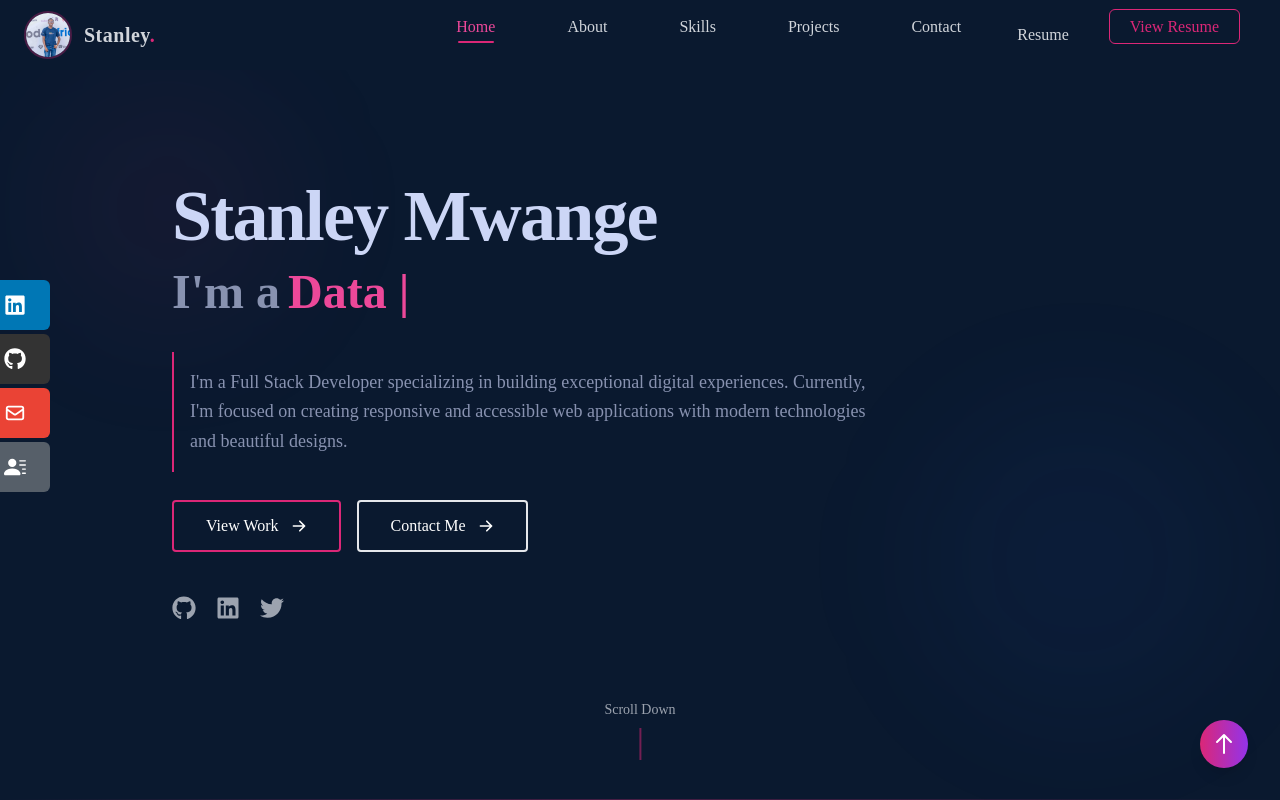
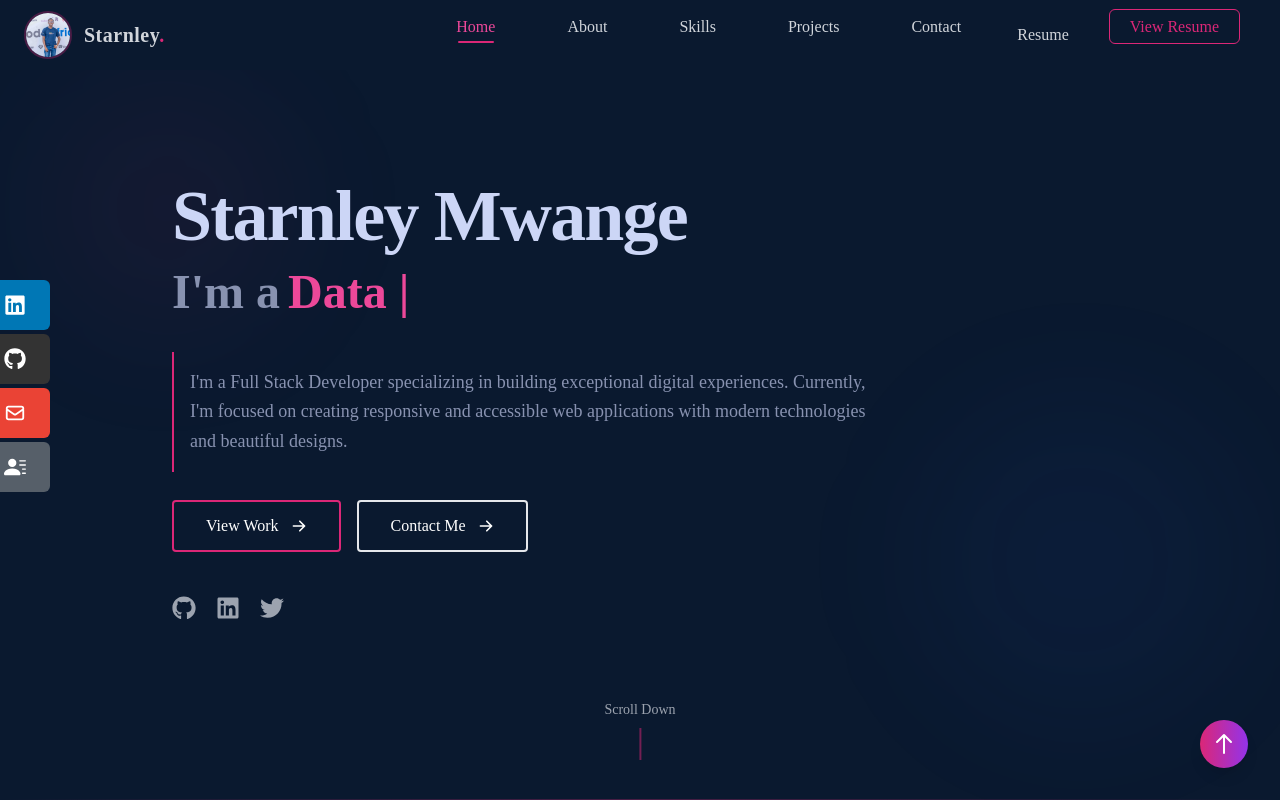
Before and after one commit to StanleyKioko/stan.me, a React (Create React App) app: page /#/ in a window 1280 px wide. Shown: the top 800 px of the page. Built offline with nearby package versions, Linux system fonts and the light colour scheme; the HTML template or start-up script is replaced by a standard one.

Commit message:
Name correction

```diff
--- a/src/components/Home.jsx
+++ b/src/components/Home.jsx
@@ -21,7 +21,7 @@ const Home = () => {
               <HiCode className="mr-2" /> Hi, my name is
             </p>*/}
             <h1 className="text-5xl sm:text-7xl font-bold text-[#ccd6f6] mb-2 tracking-tight">
-              Stanley Mwange
+              Starnley Mwange
             </h1>
             <h2 className="text-3xl sm:text-5xl font-bold text-[#8892b0] flex items-center h-16">
               I'm a{" "}
--- a/src/components/Navbar.jsx
+++ b/src/components/Navbar.jsx
@@ -90,7 +90,7 @@ const Navbar = () => {
                     </RouterLink>
                 )}
                 <span className="ml-3 font-bold text-xl hidden sm:block tracking-wide">
-                    Stanley<span className="text-pink-600">.</span>
+                    Starnley<span className="text-pink-600">.</span>
                 </span>
             </div>
 
```
